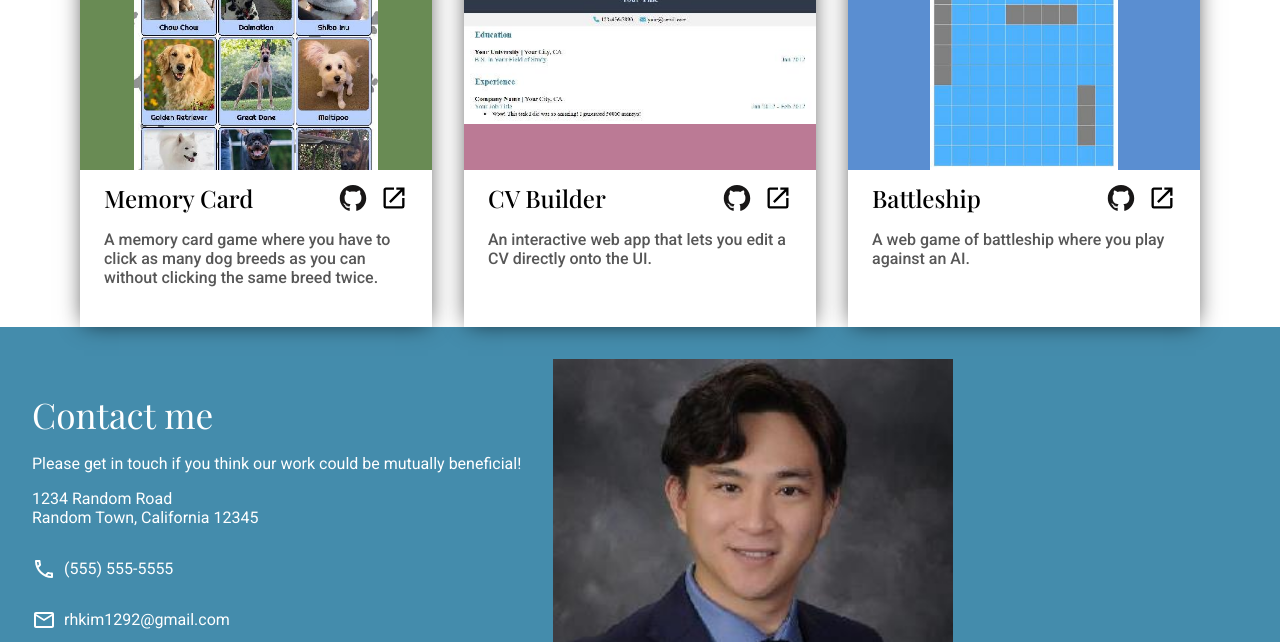
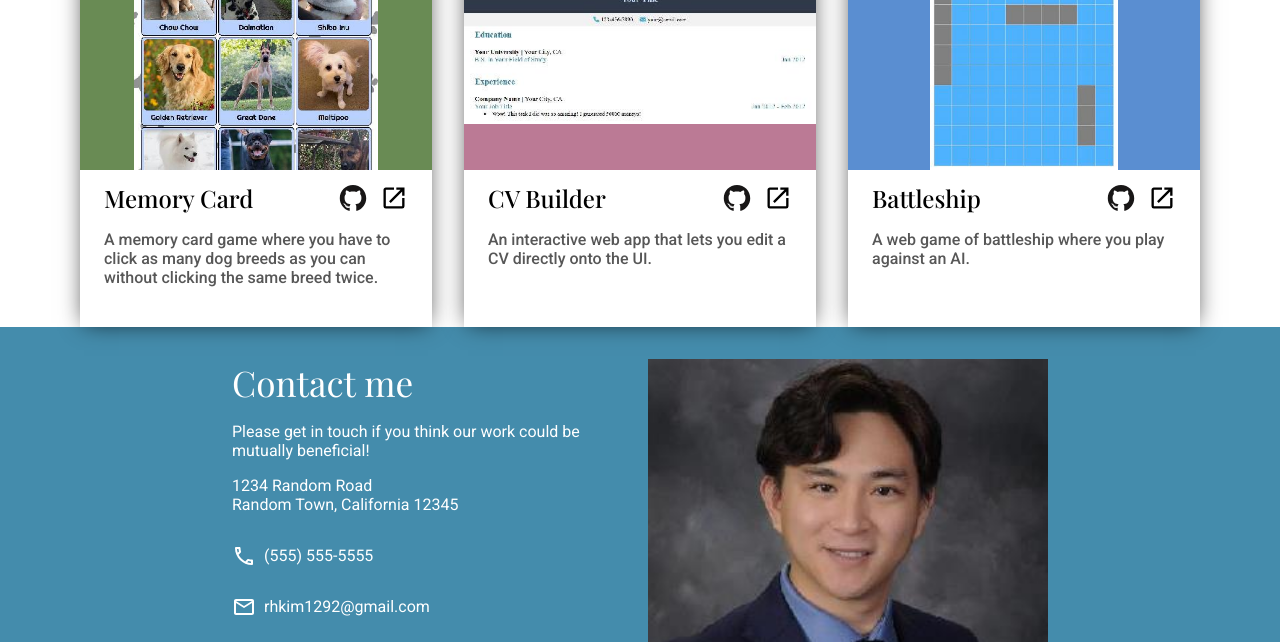
Before and after one commit to rhkim1292/top-homepage, a plain HTML site: page index.html in a window 1280 px wide. Shown: the part 1240-1882 px from the top of the page. Drawn offline with nearby package versions, Linux system fonts and the light colour scheme; a web font is replaced by a local one.

Commit message:
Finish stlying responsiveness for desktop footer

```diff
--- a/src/css/styles.css
+++ b/src/css/styles.css
@@ -294,6 +294,7 @@ footer img.footer-portrait {
 		display: flex;
 		gap: 2rem;
 		padding: 2rem 2rem 2rem 2rem;
+		justify-content: center;
 	}
 
 	footer h1 {
@@ -372,4 +373,11 @@ footer img.footer-portrait {
 		top: -3370px;
 		left: -2580px;
 	}
+
+	footer div.footer-info-container {
+		max-width: 30vw;
+	}
+	footer div.footer-info-container h1 {
+		margin: 0;
+	}
 }
```
